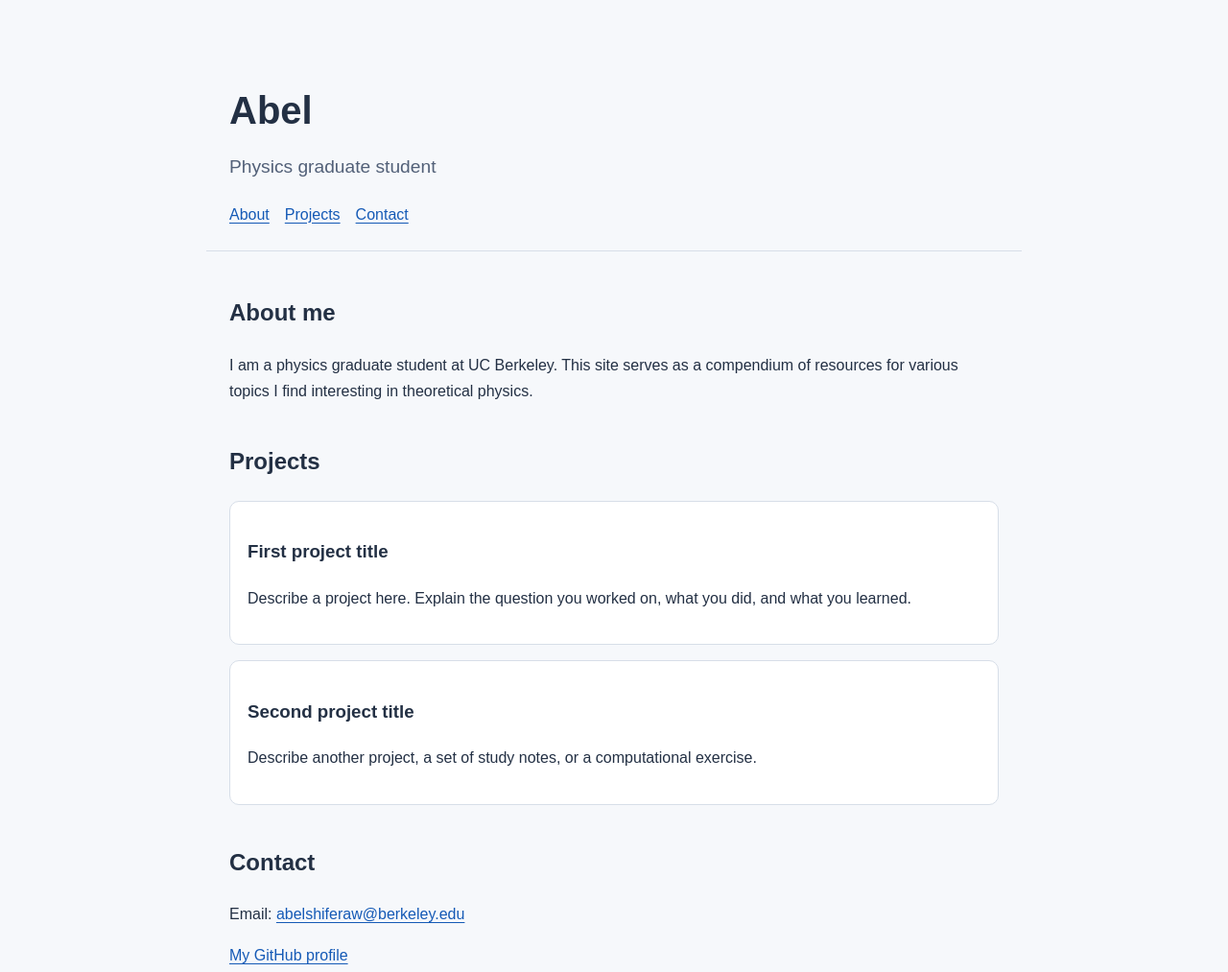
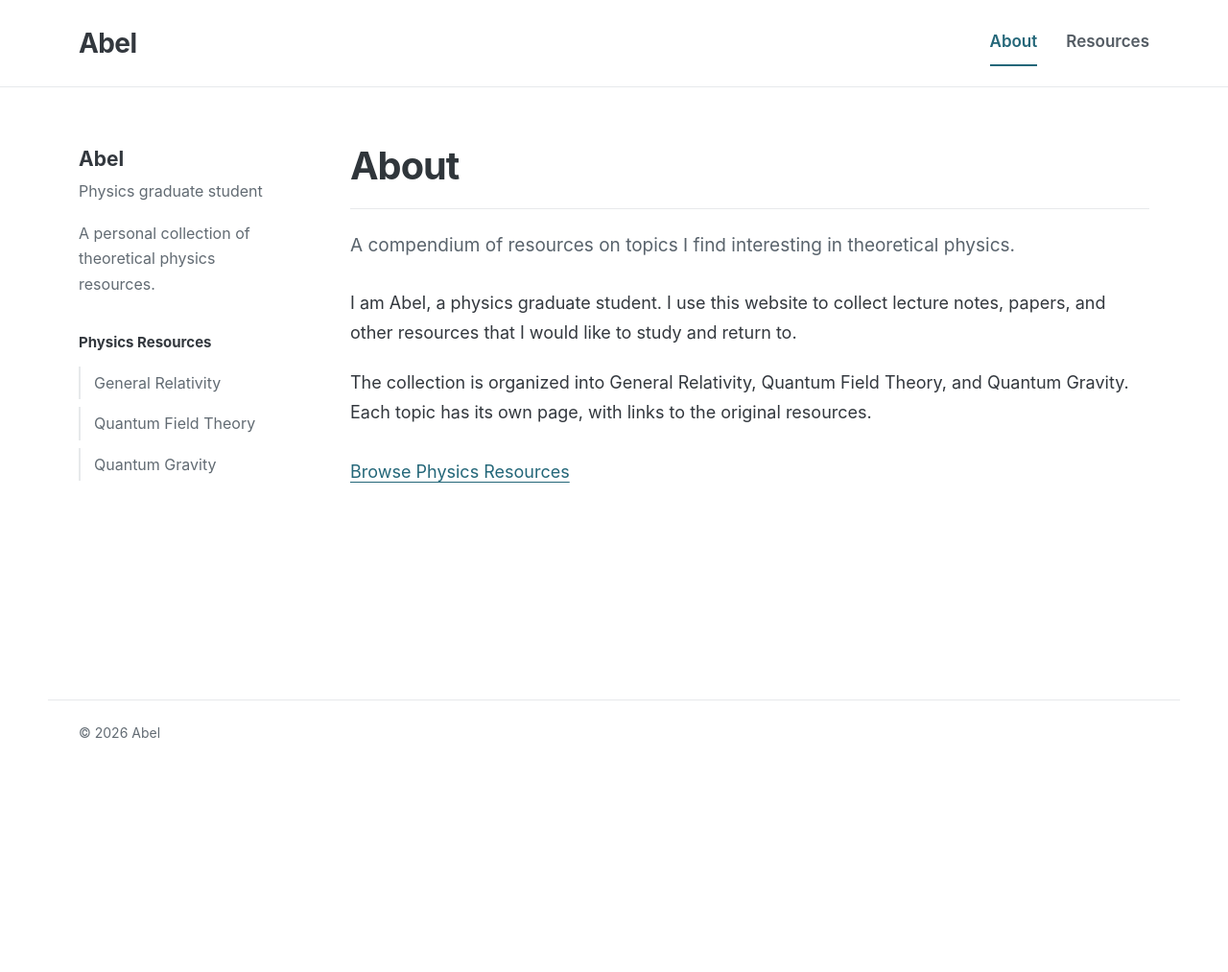
Before and after one commit to abelphysics/abelphysics.github.io, a plain HTML site: page index.html in a window 1280 px wide. Shown: the top 1013 px of the page at 96% size. After the commit the page ends 800 px from the top, so only its background shows below. Drawn offline with Linux system fonts and the light colour scheme.

Commit message:
Organize theoretical physics resources

```diff
--- a/index.html
+++ b/index.html
@@ -3,69 +3,54 @@
 <head>
   <meta charset="utf-8">
   <meta name="viewport" content="width=device-width, initial-scale=1">
-
-  <title>Abel Shiferaw</title>
-
+  <meta name="color-scheme" content="light">
+  <meta name="description" content="Abel’s compendium of resources on topics in theoretical physics.">
+  <title>About | Abel</title>
+  <link rel="icon" href="data:,">
   <link rel="stylesheet" href="style.css">
 </head>
+<body>
+  <a class="skip-link" href="#main-content">Skip to content</a>
 
-<body>
-  <header>
-    <h1>Abel</h1>
-    <p class="subtitle">Physics graduate student</p>
-
-    <nav aria-label="Main navigation">
-      <a href="#about">About</a>
-      <a href="#projects">Projects</a>
-      <a href="#contact">Contact</a>
-    </nav>
+  <header class="site-header">
+    <div class="header-inner">
+      <a class="site-name" href="index.html">Abel</a>
+      <nav class="main-nav" aria-label="Main navigation">
+        <a href="index.html" aria-current="page">About</a>
+        <a href="resources/index.html">Resources</a>
+      </nav>
+    </div>
   </header>
 
-  <main>
-    <section id="about">
-      <h2>About me</h2>
-      <p>
-        I am a physics graduate student at UC Berkeley. This site serves as a compendium of resources for various topics I find interesting in theoretical physics.
-      </p>
-    </section>
+  <div class="page-layout">
+    <aside class="sidebar" aria-label="About the author and resource topics">
+      <p class="author-name">Abel</p>
+      <p class="author-description">Physics graduate student</p>
+      <p class="collection-description">A personal collection of theoretical physics resources.</p>
 
-    <section id="projects">
-      <h2>Projects</h2>
+      <nav class="topic-nav" aria-label="Physics resources">
+        <p class="sidebar-heading"><a href="resources/physics-resources/index.html">Physics Resources</a></p>
+        <ul>
+          <li><a href="resources/physics-resources/general-relativity/index.html">General Relativity</a></li>
+          <li><a href="resources/physics-resources/quantum-field-theory/index.html">Quantum Field Theory</a></li>
+          <li><a href="resources/physics-resources/quantum-gravity/index.html">Quantum Gravity</a></li>
+        </ul>
+      </nav>
+    </aside>
 
-      <article class="project">
-        <h3>First project title</h3>
-        <p>
-          Describe a project here. Explain the question you worked
-          on, what you did, and what you learned.
-        </p>
-      </article>
+    <main class="page-content" id="main-content" tabindex="-1">
+      <h1>About</h1>
+      <p class="intro">A compendium of resources on topics I find interesting in theoretical physics.</p>
 
-      <article class="project">
-        <h3>Second project title</h3>
-        <p>
-          Describe another project, a set of study notes,
-          or a computational exercise.
-        </p>
-      </article>
-    </section>
+      <!-- Edit these paragraphs to update your About page. -->
+      <p>I am Abel, a physics graduate student. I use this website to collect lecture notes, papers, and other resources that I would like to study and return to.</p>
+      <p>The collection is organized into General Relativity, Quantum Field Theory, and Quantum Gravity. Each topic has its own page, with links to the original resources.</p>
 
-    <section id="contact">
-      <h2>Contact</h2>
+      <p class="browse-link"><a href="resources/physics-resources/index.html">Browse Physics Resources</a></p>
+    </main>
+  </div>
 
-      <p>
-        Email:
-        <a href="mailto:you@example.com">abelshiferaw@berkeley.edu</a>
-      </p>
-
-      <p>
-        <a href="https://github.com/abelphysics">
-          My GitHub profile
-        </a>
-      </p>
-    </section>
-  </main>
-
-  <footer>
+  <footer class="site-footer">
     <p>&copy; 2026 Abel</p>
   </footer>
 </body>
--- a/style.css
+++ b/style.css
@@ -1,68 +1,356 @@
+/* Shared appearance for every page. */
+:root {
+  color-scheme: light;
+}
+
 * {
   box-sizing: border-box;
 }
 
+html,
 body {
   margin: 0;
-  font-family: Arial, sans-serif;
-  line-height: 1.7;
-  color: #233044;
-  background-color: #f6f8fb;
+  background-color: #ffffff;
 }
 
-header,
-main,
-footer {
-  max-width: 850px;
-  margin: 0 auto;
-  padding: 24px;
-}
-
-header {
-  padding-top: 64px;
-  border-bottom: 1px solid #d7dee8;
-}
-
-h1 {
-  margin-bottom: 8px;
-  font-size: 2.5rem;
-  line-height: 1.2;
-}
-
-.subtitle {
-  color: #526078;
-  font-size: 1.2rem;
-}
-
-nav {
+body {
+  min-height: 100vh;
   display: flex;
-  flex-wrap: wrap;
-  gap: 16px;
+  flex-direction: column;
+  font-family: -apple-system, BlinkMacSystemFont, "Segoe UI", Arial, sans-serif;
+  font-size: 18px;
+  line-height: 1.75;
+  color: #33383e;
 }
 
 a {
-  color: #155ab6;
-  text-underline-offset: 3px;
+  color: #246779;
+  text-decoration-thickness: 1px;
+  text-underline-offset: 4px;
   overflow-wrap: anywhere;
 }
 
 a:hover {
-  color: #7b36a9;
+  color: #154653;
 }
 
-section {
-  margin-bottom: 40px;
+a:focus-visible {
+  outline: 2px solid #246779;
+  outline-offset: 5px;
 }
 
-.project {
-  background-color: #ffffff;
-  border: 1px solid #d7dee8;
-  border-radius: 10px;
-  padding: 18px;
-  margin-top: 16px;
+.skip-link {
+  position: absolute;
+  left: 16px;
+  top: -100px;
+  padding: 8px 16px;
+  background: #ffffff;
+  z-index: 10;
 }
 
-footer {
-  border-top: 1px solid #d7dee8;
-  color: #526078;
+.skip-link:focus {
+  top: 8px;
 }
+
+.site-header {
+  border-bottom: 1px solid #e7e9eb;
+  background-color: #ffffff;
+}
+
+.header-inner,
+.page-layout,
+.site-footer {
+  width: min(100%, 1180px);
+  margin: 0 auto;
+  padding-left: 32px;
+  padding-right: 32px;
+}
+
+.header-inner {
+  min-height: 90px;
+  display: flex;
+  align-items: center;
+  justify-content: space-between;
+  gap: 24px;
+}
+
+.site-name {
+  font-size: 28px;
+  font-weight: 700;
+  letter-spacing: -0.6px;
+  text-decoration: none;
+  color: #33383e;
+}
+
+.main-nav {
+  display: flex;
+  align-items: center;
+  gap: 30px;
+}
+
+.main-nav a {
+  padding: 8px 0;
+  color: #535b63;
+  font-size: 17px;
+  font-weight: 600;
+  text-decoration: none;
+  border-bottom: 2px solid transparent;
+}
+
+.main-nav a[aria-current="page"],
+.main-nav a.active-section {
+  color: #246779;
+  border-bottom-color: #246779;
+}
+
+.page-layout {
+  flex: 1;
+  display: grid;
+  grid-template-columns: 215px minmax(0, 1fr);
+  gap: 68px;
+  align-content: start;
+  padding-top: 58px;
+  padding-bottom: 80px;
+}
+
+.sidebar {
+  font-size: 16px;
+  line-height: 1.65;
+}
+
+.author-name {
+  margin: 0 0 2px;
+  font-size: 21px;
+  font-weight: 700;
+}
+
+.author-description {
+  margin: 0;
+  color: #626b73;
+}
+
+.collection-description {
+  margin: 18px 0 0;
+  color: #626b73;
+}
+
+.topic-nav {
+  margin-top: 36px;
+}
+
+.sidebar-heading {
+  margin: 0 0 12px;
+  font-size: 15px;
+  font-weight: 650;
+}
+
+.sidebar-heading a {
+  color: #33383e;
+  text-decoration: none;
+}
+
+.topic-nav ul {
+  margin: 0;
+  padding: 0;
+  list-style: none;
+}
+
+.topic-nav li + li {
+  margin-top: 8px;
+}
+
+.topic-nav li a {
+  display: block;
+  border-left: 2px solid #e7e9eb;
+  padding: 4px 0 4px 14px;
+  text-decoration: none;
+  color: #626b73;
+}
+
+.topic-nav li a[aria-current="page"] {
+  color: #246779;
+  border-left-color: #246779;
+  font-weight: 600;
+}
+
+.page-content {
+  min-width: 0;
+}
+
+h1 {
+  margin: 0 0 22px;
+  padding-bottom: 18px;
+  border-bottom: 1px solid #e7e9eb;
+  color: #30363b;
+  font-size: clamp(30px, 3.1vw, 40px);
+  font-weight: 700;
+  letter-spacing: -1px;
+  line-height: 1.25;
+}
+
+p {
+  margin: 0 0 20px;
+}
+
+.intro {
+  margin-bottom: 28px;
+  color: #59636c;
+  font-size: 19px;
+  line-height: 1.7;
+}
+
+.browse-link {
+  margin-top: 30px;
+}
+
+.breadcrumbs {
+  margin: 0 0 20px;
+  color: #626b73;
+  font-size: 14px;
+  line-height: 1.6;
+}
+
+.breadcrumbs ol {
+  display: flex;
+  flex-wrap: wrap;
+  gap: 6px 10px;
+  list-style: none;
+  padding: 0;
+  margin: 0;
+}
+
+.breadcrumbs li + li::before {
+  content: "/";
+  padding-right: 10px;
+  color: #7c858d;
+}
+
+.breadcrumbs a {
+  text-decoration: none;
+}
+
+.folder-list {
+  margin: 32px 0 0;
+  padding: 0;
+  list-style: none;
+}
+
+.folder-list li {
+  border-bottom: 1px solid #e7e9eb;
+}
+
+.folder-list li:first-child {
+  border-top: 1px solid #e7e9eb;
+}
+
+.folder-link {
+  display: flex;
+  gap: 18px;
+  align-items: flex-start;
+  padding: 22px 0;
+  text-decoration: none;
+}
+
+.folder-icon {
+  flex: 0 0 23px;
+  width: 23px;
+  height: 23px;
+  margin-top: 5px;
+  fill: none;
+  stroke: currentColor;
+  stroke-width: 1.5;
+  stroke-linejoin: round;
+}
+
+.folder-name {
+  display: block;
+  font-size: 20px;
+  font-weight: 600;
+}
+
+.folder-link:hover .folder-name {
+  text-decoration: underline;
+  text-underline-offset: 4px;
+}
+
+.folder-description {
+  display: block;
+  margin-top: 3px;
+  color: #626b73;
+  font-size: 16px;
+}
+
+.resource-list {
+  padding-left: 22px;
+  margin: 28px 0;
+}
+
+.resource-list li {
+  padding-left: 4px;
+  margin-bottom: 22px;
+  overflow-wrap: anywhere;
+}
+
+.empty-state {
+  color: #626b73;
+}
+
+.site-footer {
+  padding-top: 22px;
+  padding-bottom: 24px;
+  border-top: 1px solid #e7e9eb;
+  background-color: #ffffff;
+  color: #626b73;
+  font-size: 14px;
+}
+
+.site-footer p {
+  margin: 0;
+}
+
+/* Stack the sidebar above the content on smaller screens. */
+@media (max-width: 760px) {
+  .header-inner,
+  .page-layout,
+  .site-footer {
+    padding-left: 22px;
+    padding-right: 22px;
+  }
+
+  .header-inner {
+    min-height: 78px;
+  }
+
+  .site-name {
+    font-size: 25px;
+  }
+
+  .main-nav {
+    gap: 22px;
+  }
+
+  .main-nav a {
+    font-size: 16px;
+  }
+
+  .page-layout {
+    grid-template-columns: minmax(0, 1fr);
+    gap: 30px;
+    padding-top: 30px;
+    padding-bottom: 48px;
+  }
+
+  .sidebar {
+    padding-bottom: 22px;
+    border-bottom: 1px solid #e7e9eb;
+  }
+
+  .collection-description,
+  .topic-nav {
+    display: none;
+  }
+
+  .intro {
+    font-size: 18px;
+  }
+}
```
Also changed, not shown: 1 other file.
